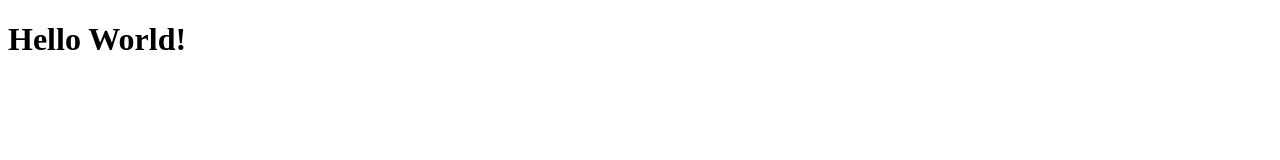
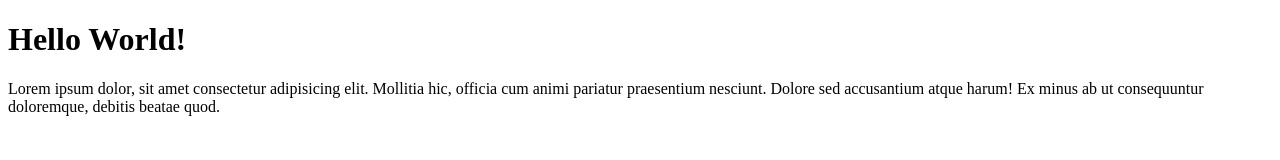
Before and after one commit to reffypradana10/wpu-git-test, a plain HTML site: page index.html in a window 1280 px wide. Drawn offline with Linux system fonts and the light colour scheme.

Commit message:
menambahkan paragraph

```diff
--- a/index.html
+++ b/index.html
@@ -8,5 +8,6 @@
 </head>
 <body>
     <h1>Hello World!</h1>
+    <p>Lorem ipsum dolor, sit amet consectetur adipisicing elit. Mollitia hic, officia cum animi pariatur praesentium nesciunt. Dolore sed accusantium atque harum! Ex minus ab ut consequuntur doloremque, debitis beatae quod.</p>
 </body>
 </html>
```
